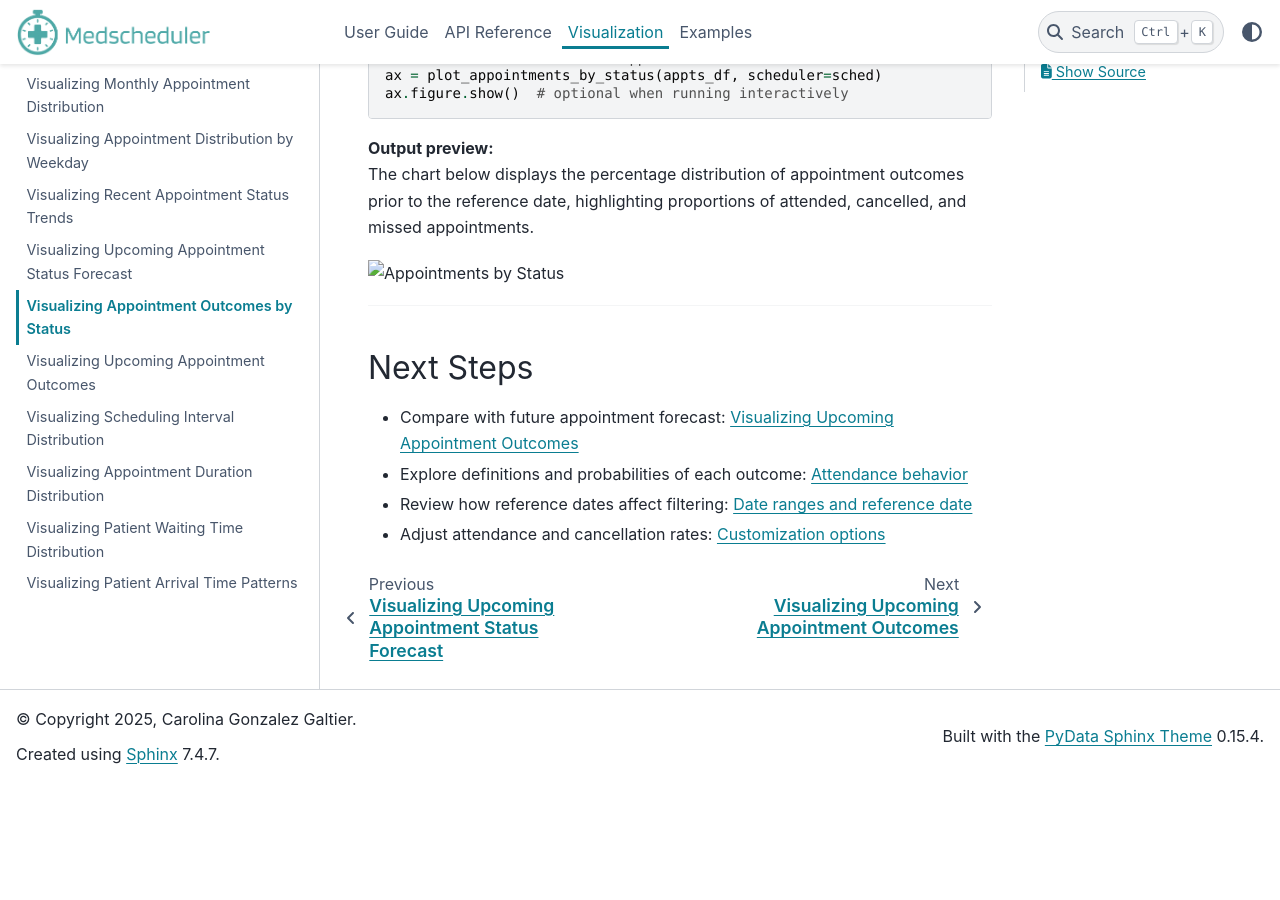
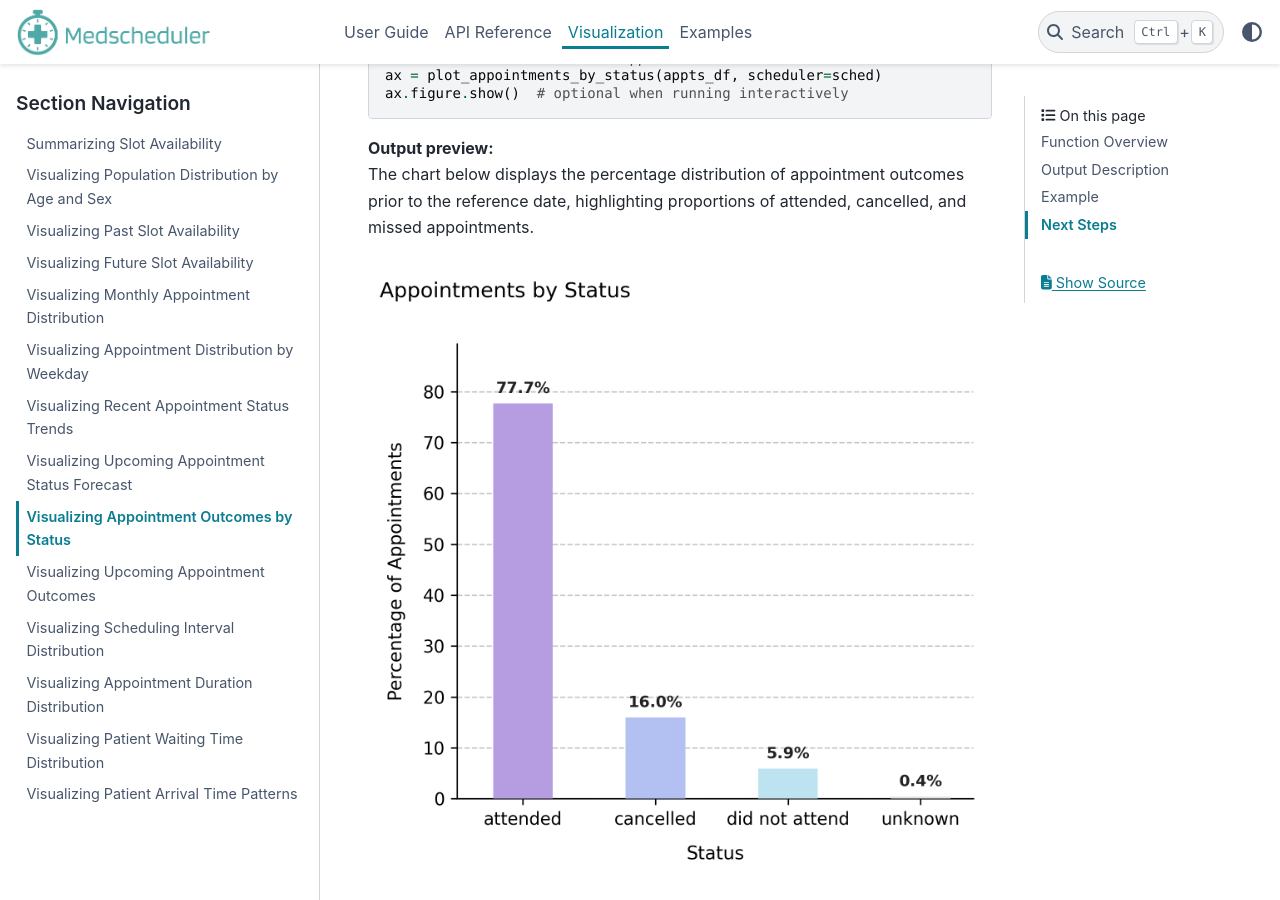
Before and after one commit to carogaltier/medscheduler, a Sphinx documentation site: the page built from docs/visualization/plot_appointments_by_status.md, in a window 1280 px wide and 900 px high, scrolled down 1828 px. Built offline with Sphinx 7.4.7 and the PyData theme 0.15.4, drawn with Linux system fonts in a browser that asks for light colours; before the commit the page ends 2611 px from its top, so only the background shows below that.

Commit message:
Update plot_appointments_by_status.md

```diff
--- a/docs/visualization/plot_appointments_by_status.md
+++ b/docs/visualization/plot_appointments_by_status.md
@@ -53,7 +53,7 @@ ax.figure.show()  # optional when running interactively
 **Output preview:**
 The chart below displays the percentage distribution of appointment outcomes prior to the reference date, highlighting proportions of attended, cancelled, and missed appointments.
 
-![Appointments by Status](../_static/visuals/plot_appointments_by_status.png)
+![Appointments by Status](../_static/visuals/visualization/plot_appointments_by_status.png)
 
 ---
 
```
